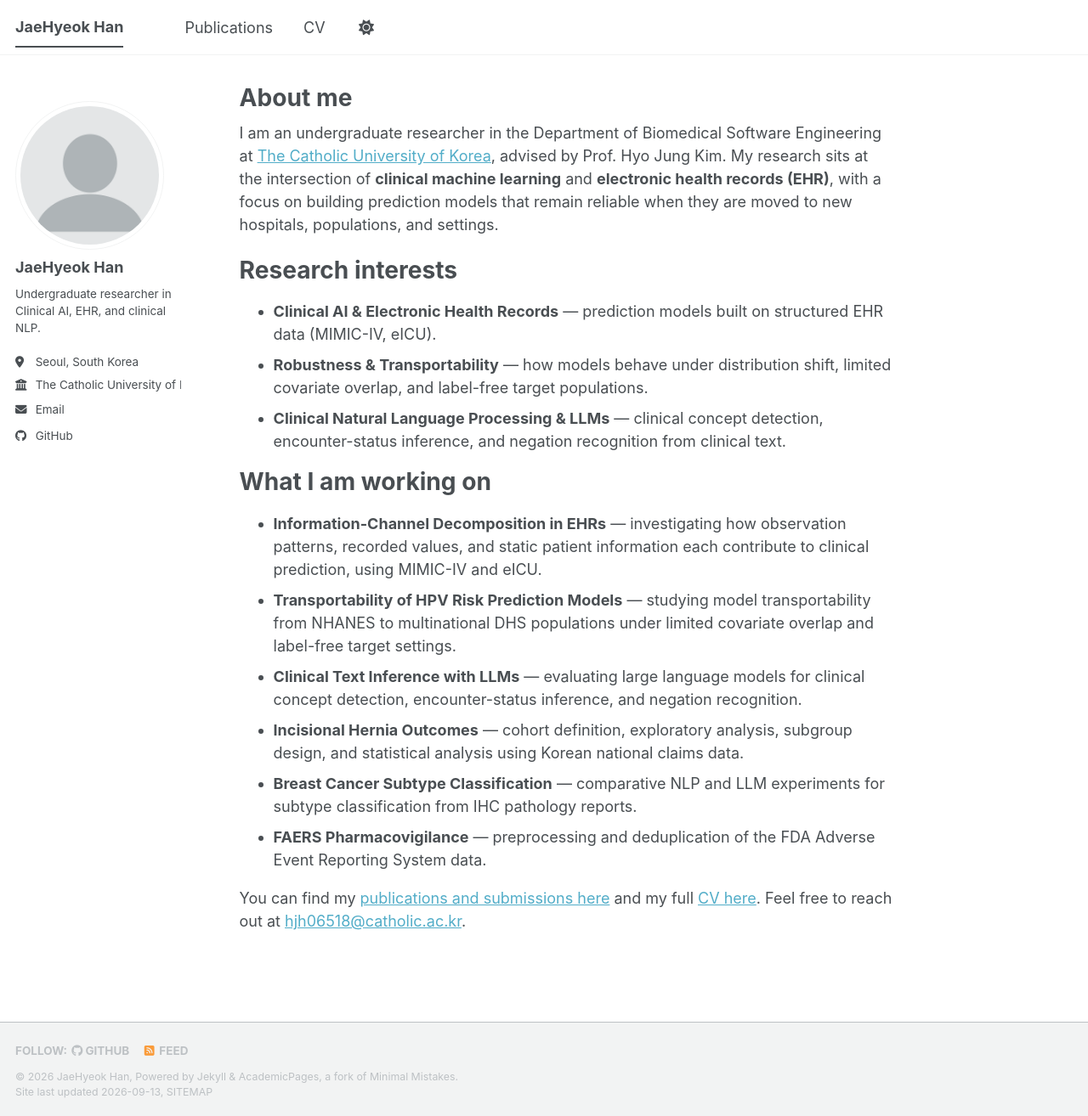
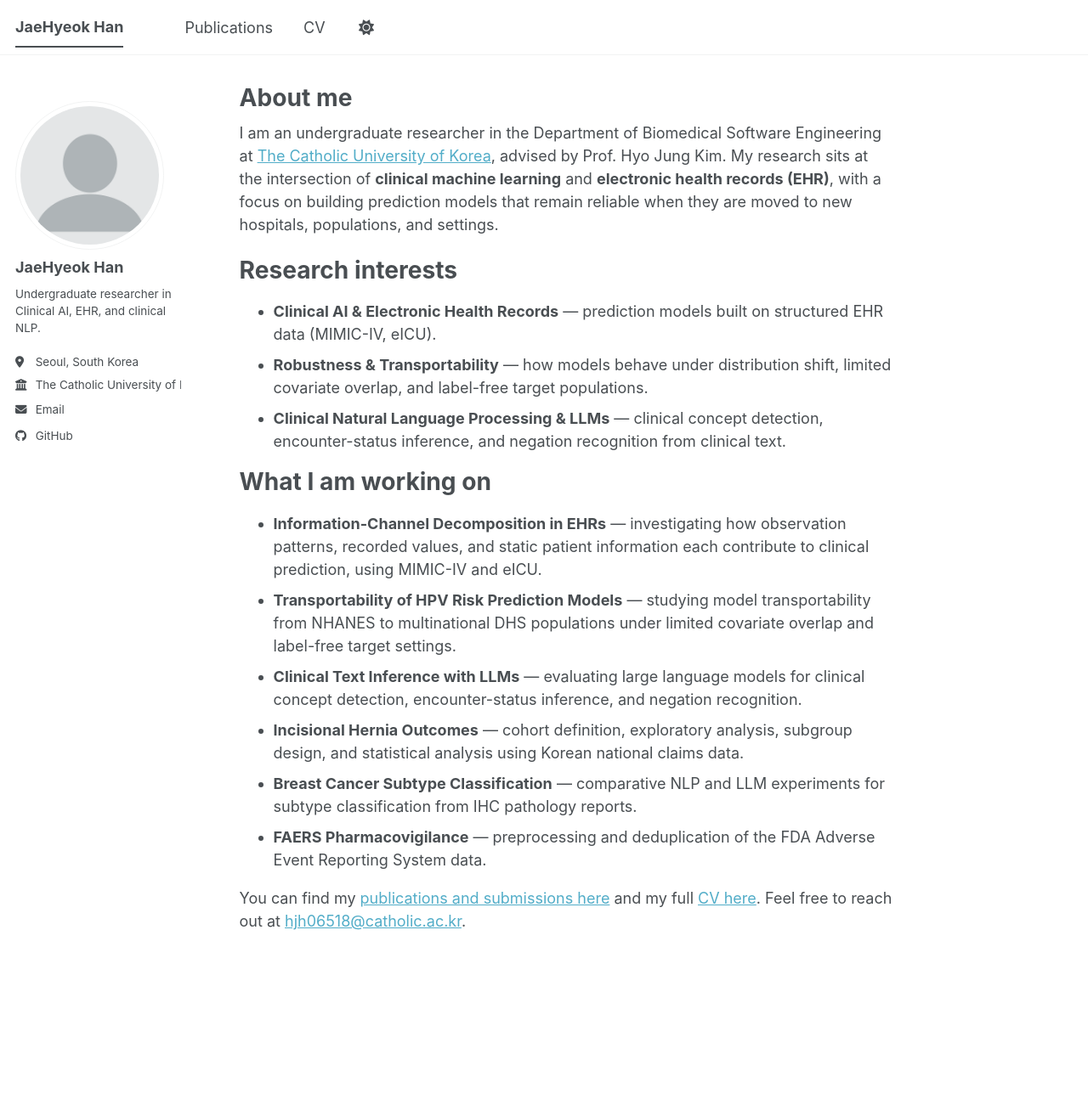
Before and after one commit to jaehyeok518/jaehyeok518.github.io, a Jekyll site: the page built from _pages/about.md, in a window 1280 px wide and 1314 px high. Shown: the whole window at 85% size. Built offline with Jekyll 4.4.1, drawn with Linux system fonts in a browser that asks for light colours; a style sheet for code colours, icons or effects is not loaded.

Commit message:
Remove site footer (FOLLOW row, copyright/attribution, sitemap)
Co-Authored-By: Claude Opus 4.8 <noreply@anthropic.com>

```diff
--- a/_includes/footer.html
+++ b/_includes/footer.html
@@ -1,25 +1,3 @@
 {% include base_path %}
 
-{% if site.author.github or site.author.bitbucket or site.atom_feed.hide != true %}
-<div class="page__footer-follow">
-  <ul class="social-icons">
-    {% if site.data.ui-text[site.locale].follow_label %}
-      <li><strong>{{ site.data.ui-text[site.locale].follow_label }}</strong></li>
-    {% endif %}
-    {% if site.author.github %}
-      <li><a href="https://github.com/{{ site.author.github }}"><i class="fab fa-github" aria-hidden="true"></i> GitHub</a></li>
-    {% endif %}
-    {% if site.author.bitbucket %}
-      <li><a href="https://bitbucket.org/{{ site.author.bitbucket }}"><i class="fab fa-bitbucket" aria-hidden="true"></i> Bitbucket</a></li>
-    {% endif %}
-    {% if site.atom_feed.hide != true %}
-    <li><a href="{% if site.atom_feed.path %}{{ site.atom_feed.path }}{% else %}{{ base_path }}/feed.xml{% endif %}"><i class="fa fa-fw fa-rss-square" aria-hidden="true"></i> {{ site.data.ui-text[site.locale].feed_label | default: "Feed" }}</a></li>
-    {% endif %}
-  </ul>
-</div>
-{% endif %}
-
-<div class="page__footer-copyright">
-  &copy; {{ site.time | date: '%Y' }} {{ site.name | default: site.title }}, {{ site.data.ui-text[site.locale].powered_by | default: "Powered by" }} <a href="https://jekyllrb.com" rel="nofollow">Jekyll</a> &amp; <a href="https://github.com/academicpages/academicpages.github.io">AcademicPages</a>, a fork of <a href="https://mademistakes.com/work/minimal-mistakes-jekyll-theme/" rel="nofollow">Minimal Mistakes</a>.<br />
-  Site last updated {{ "now" | date: '%Y-%m-%d' }}, <a href="/sitemap/" style="text-transform: uppercase;">{{ site.data.ui-text[site.locale].site_map | default: "Sitemap" }}</a>
-</div>
+{% comment %} Site footer (FOLLOW row + copyright/attribution) intentionally removed. {% endcomment %}
--- a/_includes/footer/custom.html
+++ b/_includes/footer/custom.html
@@ -1,4 +1,7 @@
 <!-- start custom footer snippets -->
+
+<!-- Hide the site footer bar (FOLLOW row + copyright/attribution) -->
+<style>.page__footer { display: none; }</style>
 
 <!-- Support for MathJax -->
 <script id="MathJax-script" defer src="https://cdn.jsdelivr.net/npm/mathjax@4.0.0/tex-mml-chtml.js"></script>
```
